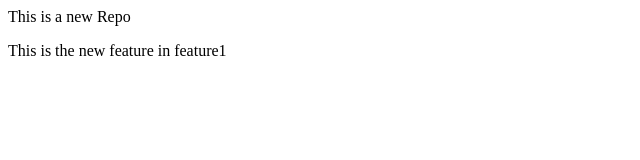
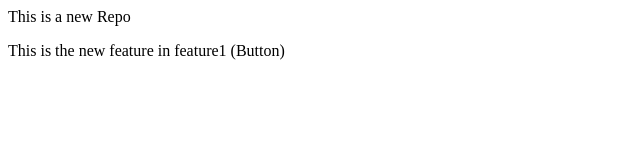
Before and after one commit to Vinayak258/localRepo, a plain HTML site: page index.html in a window 1280 px wide. Shown: the full height of the page, 0-640 px from the left. Drawn offline with Linux system fonts and the light colour scheme.

Commit message:
Add Button

```diff
--- a/index.html
+++ b/index.html
@@ -1,3 +1,3 @@
 <p> This is a new Repo </p>
 
-<p> This is the new feature in feature1 </p>
+<p> This is the new feature in feature1 (Button) </p>
```
